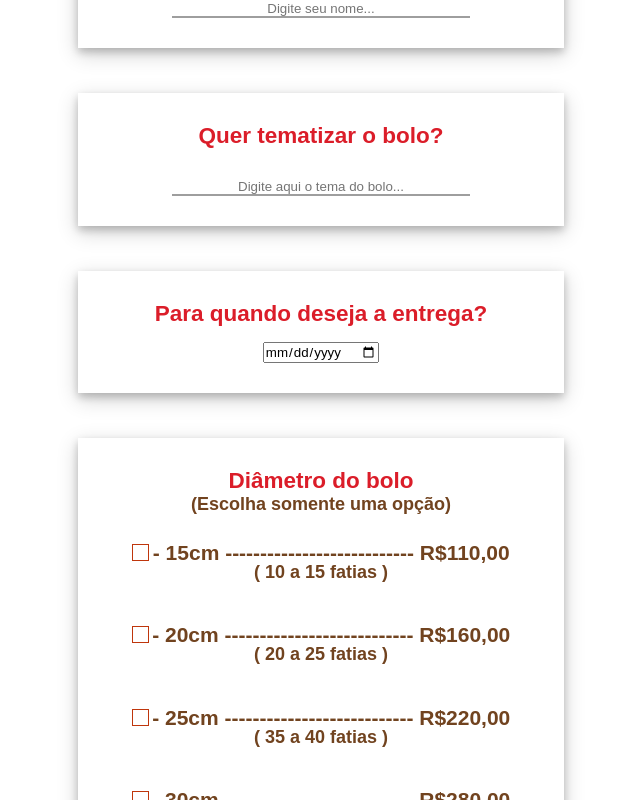
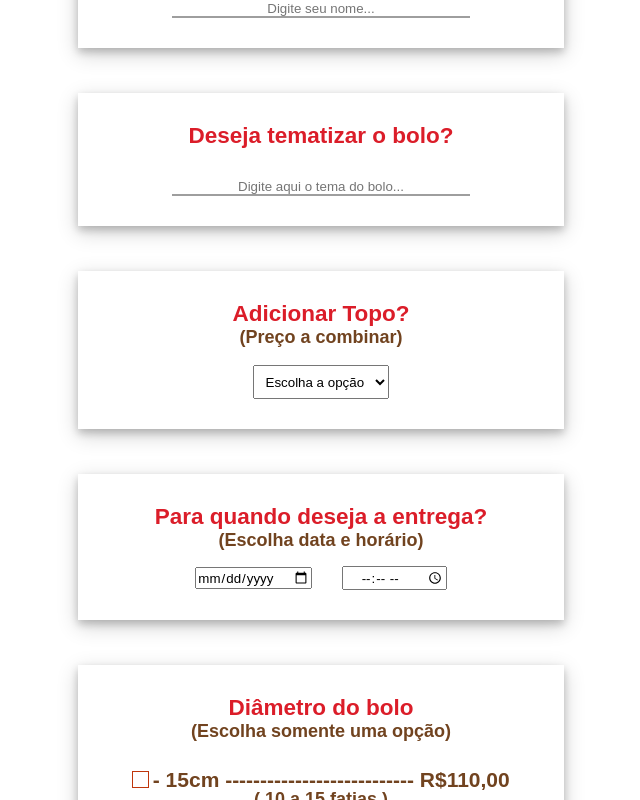
Before and after one commit to Ricardo-1991/jeisle-cakes-form, a React (Vite) app: page / in a window 1280 px wide. Shown: the part 700-1500 px from the top of the page, without its empty margins (319-959 px from the left). Built offline with nearby package versions, Linux system fonts and the light colour scheme.

Commit message:
Adicionando novas features: Estado do Topo do bolo e Horário de previsão de entrega

```diff
--- a/src/components/Form/ComponentForm.jsx
+++ b/src/components/Form/ComponentForm.jsx
@@ -81,6 +81,8 @@ export function ComponentForm() {
 
   const [name, setName] = useState('')
   const [theme, setTheme] = useState('')
+  const [time, setTime] = useState(null)
+  const [top, setTop] = useState(null)
 
   const [dateForeCast, setDateForecast] = useState(null)
   const formatedDateForeCast = new Intl.DateTimeFormat('pt-BR').format(
@@ -220,7 +222,7 @@ export function ComponentForm() {
           </section>
 
           <section className="form-section-input-text">
-            <h2>Quer tematizar o bolo?</h2>
+            <h2>Deseja tematizar o bolo?</h2>
             <div className="container-label">
               <label>
                 <input
@@ -233,8 +235,28 @@ export function ComponentForm() {
             </div>
           </section>
 
+          <section className="form-section-input-top">
+            <h2>Adicionar Topo?</h2>
+            <p>(Preço a combinar)</p>
+            <br />
+            <div className="container-label">
+              <label>
+                <select
+                  name="topo"
+                  id="topo"
+                  onChange={evt => setTop(evt.target.value)}
+                >
+                  <option>Escolha a opção</option>
+                  <option value="Sim">Sim</option>
+                  <option value="Não">Não</option>
+                </select>
+              </label>
+            </div>
+          </section>
+
           <section className="form-section-input-date">
             <h2>Para quando deseja a entrega?</h2>
+            <p>(Escolha data e horário)</p>
             <div className="container-label">
               <label>
                 <input
@@ -242,6 +264,12 @@ export function ComponentForm() {
                   name="date"
                   ref={inputDate}
                   onChange={evt => setDateForecast(evt.target.value)}
+                />
+                <input
+                  type="time"
+                  name="time"
+                  ref={inputDate}
+                  onChange={evt => setTime(evt.target.value)}
                 />
               </label>
             </div>
@@ -718,6 +746,8 @@ export function ComponentForm() {
               addFilling,
               name,
               theme,
+              time,
+              top,
               formatedDateForeCast,
               aditionalFilling,
               cakeSize,
--- a/src/components/Form/FormStyle.css
+++ b/src/components/Form/FormStyle.css
@@ -77,6 +77,22 @@ p {
 
 .form-section-input-date input {
   margin-top: 1rem;
+}
+
+input[type="time"] {
+  margin-left: 2rem;
+  width: 7rem;
+  text-align: center;
+}
+
+.form-section-input-top {
+  width: 100%;
+  box-shadow: 0 4px 8px 0 rgba(0, 0, 0, 0.2), 0 6px 20px 0 rgba(0, 0, 0, 0.19);
+  padding: 2rem;
+}
+
+.form-section-input-top select {
+    padding: 0.5rem;
 }
 
 .form-section-input-text input {
--- a/src/components/ResumeModal/ResumeModal.jsx
+++ b/src/components/ResumeModal/ResumeModal.jsx
@@ -66,6 +66,8 @@ export function ResumeModal({ isOpen, onRequestClose, states }) {
         : ''
     }
 
+    ${states.top ? `%0a_Adicional de Topo_: *${states.top}*` : ''}
+
     ${
       states.addFilling[0] == undefined && states.addFilling[1]
         ? `%0a_Recheio adicional_: *${states.addFilling.slice(
@@ -100,6 +102,8 @@ export function ResumeModal({ isOpen, onRequestClose, states }) {
     }
     %0a______________________________
     %0a_Data prevista para entrega_: *${states.formatedDateForeCast}*
+    %0a_Hora prevista para entrega_: *${states.time}hrs*
+
     %0a%0a_Valor total do bolo_: *${states.total}*`
   }
 
@@ -132,6 +136,7 @@ export function ResumeModal({ isOpen, onRequestClose, states }) {
             orderHour.seconds
           )}`}
         </h3>
+        {states.top && <h3>Adicional de Topo: {states.top}.</h3>}
         <h3>
           Diâmetro do bolo:
           {states.diameterState == null ? `` : ` ${states.diameterState}cm`}.
@@ -209,7 +214,10 @@ export function ResumeModal({ isOpen, onRequestClose, states }) {
           </>
         )}
         <hr />
-        <h3>Data prevista para a entrega: {states.formatedDateForeCast}</h3>
+        <h3>
+          Data prevista para a entrega: {states.formatedDateForeCast} às{' '}
+          {states.time}hrs
+        </h3>
         <h3>
           <u>Valor total</u>: {states.total}
         </h3>
```
